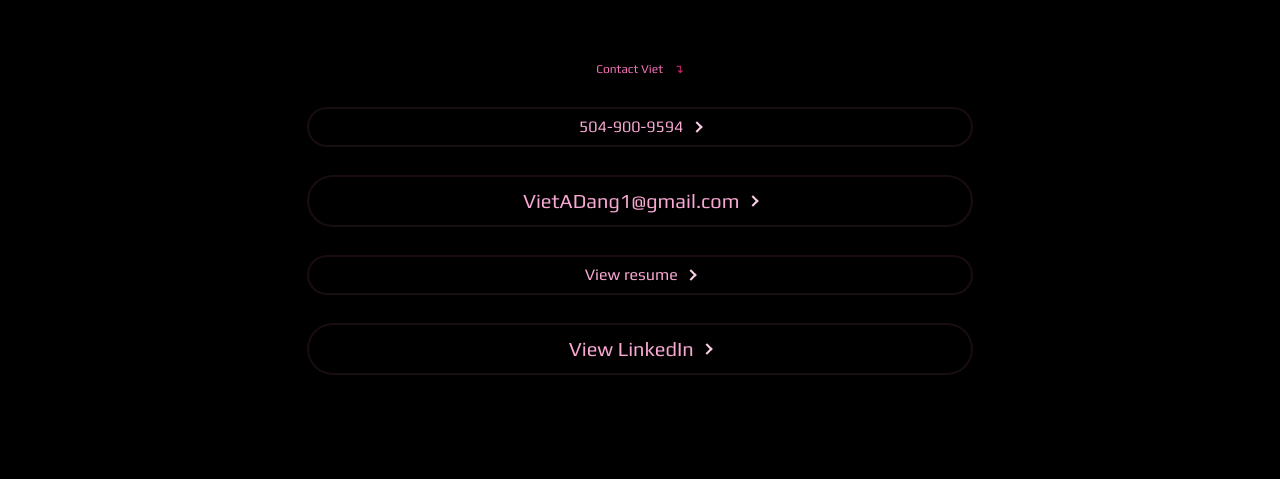
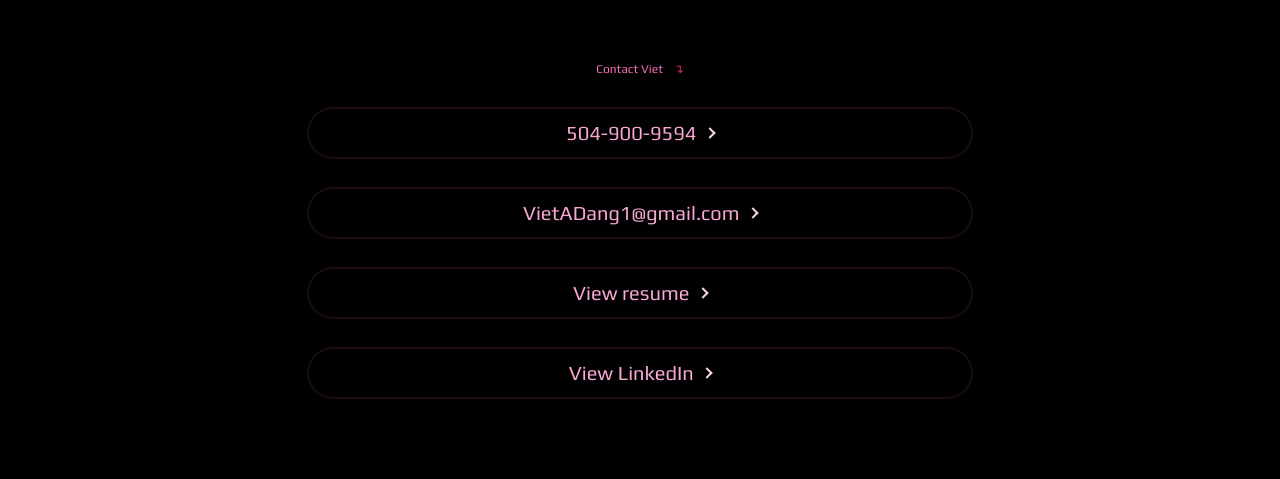
Before and after one commit to vdang7/vdang7.github.io, a website: page index.html in a window 1280 px wide. Shown: the part 3987-4466 px from the top of the page. Drawn offline with Linux system fonts and the light colour scheme.

Commit message:
Update links, remove unneeded classes

```diff
--- a/index.html
+++ b/index.html
@@ -459,11 +459,11 @@
                 Contact Viet <span class="ml-2 text-pink-600">&#8628;</span>
             </h3>
             <a
-                class="contact-button flex justify-center items-center ring-pink-400/10 hover:ring-pink-600 ring-2 text-pink-300 text-2xl rounded-full px-8 py-2.5 transition-colors button-arrow-parent"
-                href="https://vietdang.me/the-stars"
+                class="contact-button flex justify-center items-center ring-pink-400/10 hover:ring-pink-600 ring-2 text-pink-300 text-xl rounded-full px-8 py-2.5 transition-colors button-arrow-parent"
+                href="tel:+1-504-900-9594"
                 target="_blank"
             >
-                504-900-9594<span class="tailwind-hidden min-[392px]:block button-arrow"></span></a>
+                504-900-9594<span class="button-arrow"></span></a>
             </a>
             <a
                 class="contact-button flex justify-center items-center ring-pink-400/10 hover:ring-pink-600 ring-2 text-pink-300 text-xl rounded-full px-8 py-2.5 transition-colors button-arrow-parent"
@@ -473,7 +473,7 @@
                 VietADang1@gmail.com<span class="button-arrow"></span></a>
             </a>
             <a
-                class="contact-button flex justify-center items-center ring-pink-400/10 hover:ring-pink-600 ring-2 text-pink-300 text-2xl rounded-full px-8 py-2.5 transition-colors button-arrow-parent"
+                class="contact-button flex justify-center items-center ring-pink-400/10 hover:ring-pink-600 ring-2 text-pink-300 text-xl rounded-full px-8 py-2.5 transition-colors button-arrow-parent"
                 href="https://vietdang.me/dist/Dang_Viet_Resume.pdf"
                 target="_blank"
             >
```
Also changed, not shown: dist/css/tailwind.css.
